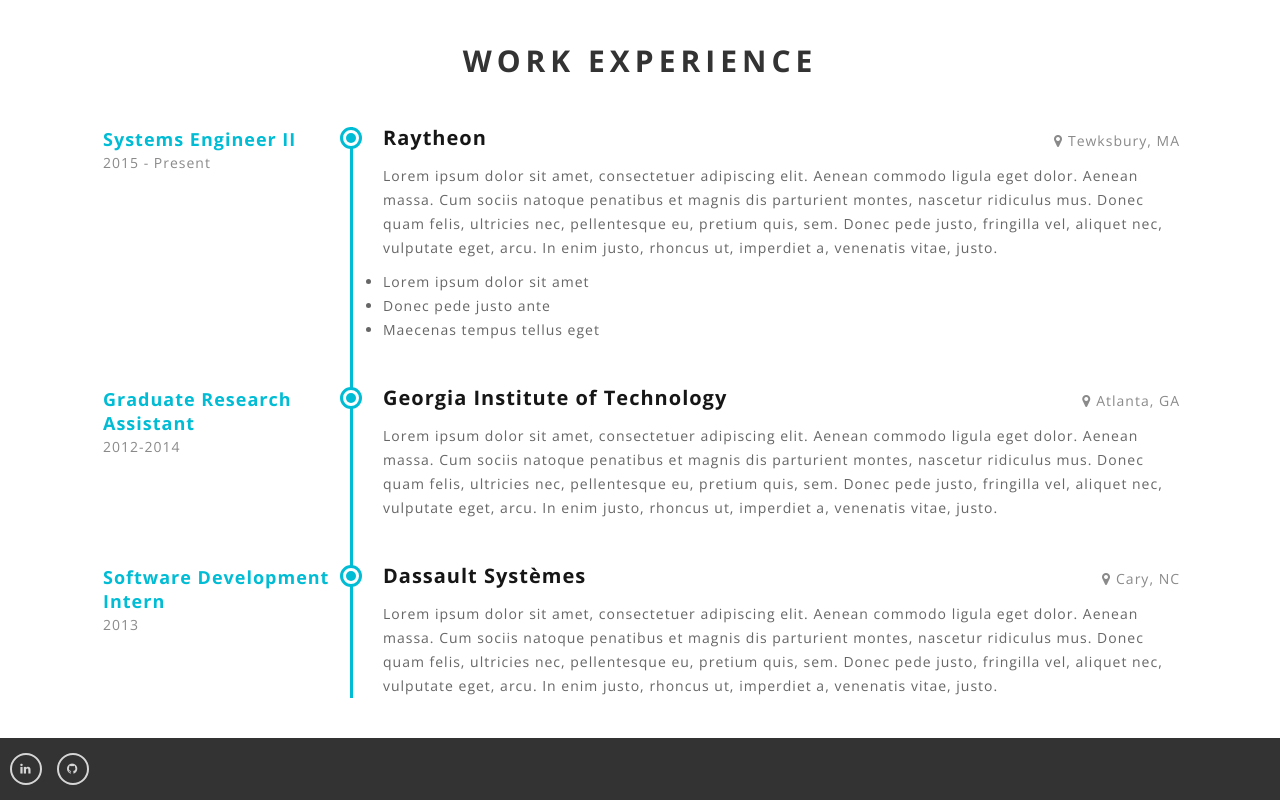
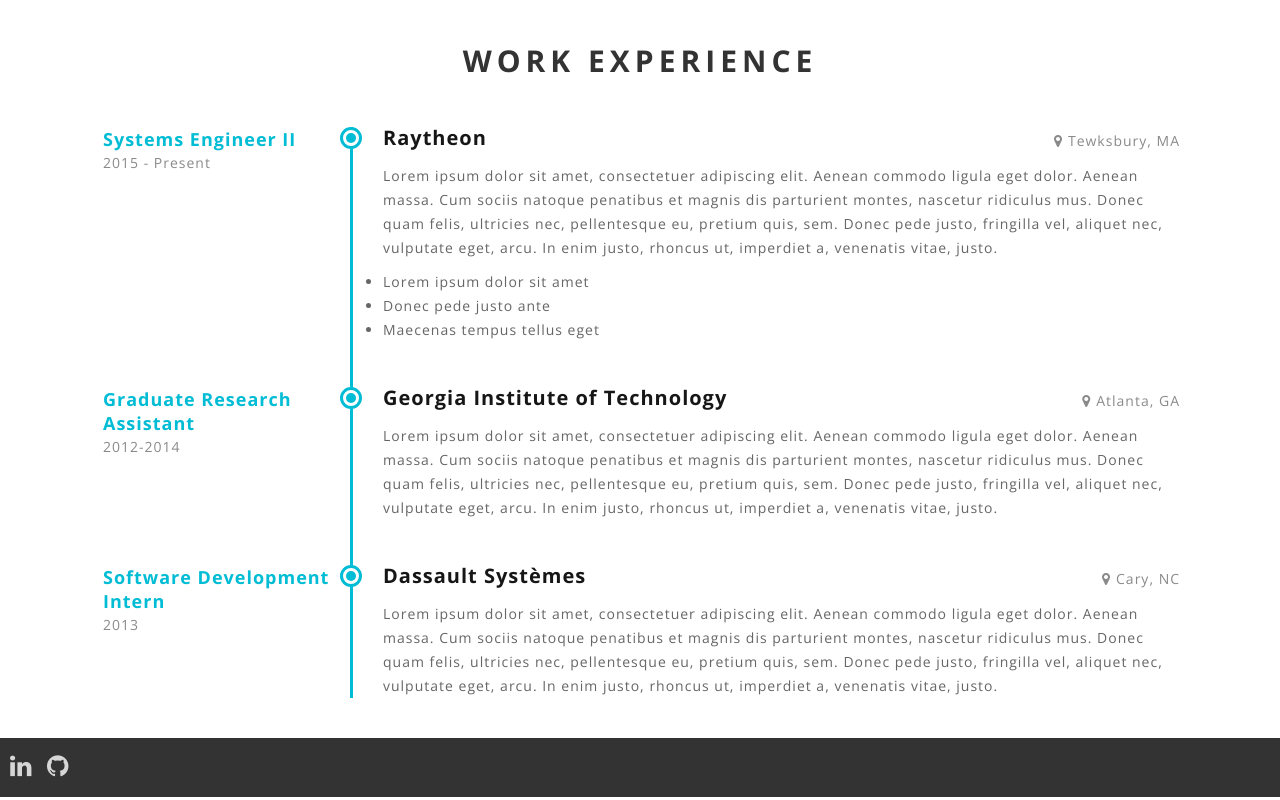
Before and after one commit to tbrenci/tbrenci.github.io, a website: page index.html in a window 1280 px wide. Shown: the part 894-1694 px from the top of the page. Drawn offline with nearby package versions, Linux system fonts and the light colour scheme.

Commit message:
Update style.css

```diff
--- a/assets/css/style.css
+++ b/assets/css/style.css
@@ -456,8 +456,8 @@
 }
 .footer-area .social a {
   color: rgba(255, 255, 255, 0.8);
-  display: inline-block;
   text-align: center;
+  /*display: inline-block;
   width: 32px;
   height: 32px;
   -webkit-border-radius: 50%;
@@ -467,10 +467,10 @@
   border-radius: 50%;
   -moz-background-clip: padding;
   -webkit-background-clip: padding-box;
-  background-clip: padding-box;
+  background-clip: padding-box;*/
   padding-top: 2px;
-  font-size: 12px;
-  border: 2px solid rgba(255, 255, 255, 0.8);
+  font-size: 25px;
+  /*border: 2px solid rgba(255, 255, 255, 0.8);*/
 }
 .footer-area .social a:hover {
   color: #fff;
```
